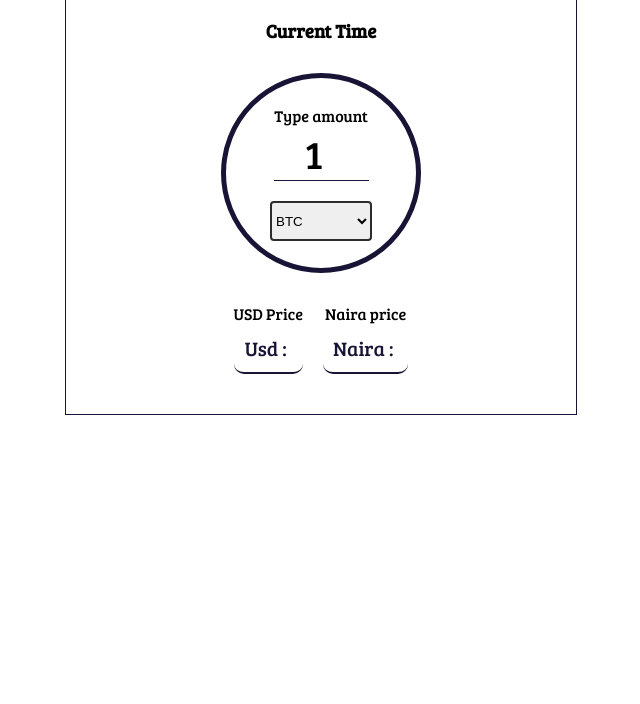
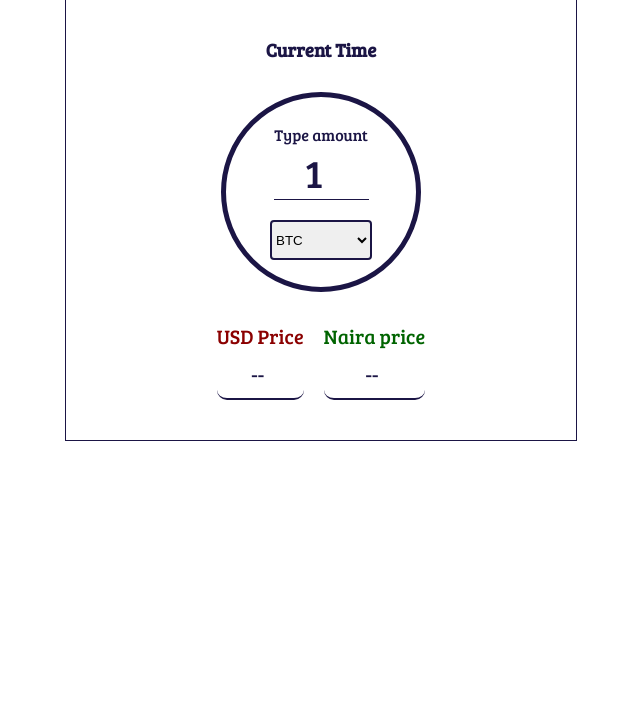
Before and after one commit to kodervine/Pryto-, a plain HTML site: page index.html in a window 1280 px wide. Shown: the part 96-800 px from the top of the page, without its empty margins (319-959 px from the left). Drawn offline with Linux system fonts and the light colour scheme.

Commit message:
added more colors to the programme

```diff
--- a/index.html
+++ b/index.html
@@ -12,9 +12,11 @@
 
   <body>
     <header class="header">
-      <!-- <img src="/images/logo-image.png" alt=""> -->
-      <h1>Pryto</h1>
-      <p>Get the most current cryptocurrency price in naira</p>
+      <div>
+        <img src="/images/logo-image.png" alt="" />
+        <h1>Pryto</h1>
+      </div>
+      <p>See the live cryptocurrency price in naira</p>
     </header>
 
     <main class="main-body">
@@ -37,12 +39,12 @@
       <!-- Price  -->
       <section class="currency-price-container">
         <div>
-          <p>USD Price</p>
-          <p id="usd-id" class="currency-price">Usd :</p>
+          <p class="usd-price">USD Price</p>
+          <p id="usd-id" class="currency-price">--</p>
         </div>
         <div>
-          <p>Naira price</p>
-          <p id="naira-id" class="currency-price">Naira :</p>
+          <p class="naira-price">Naira price</p>
+          <p id="naira-id" class="currency-price">--</p>
         </div>
       </section>
     </main>
--- a/style.css
+++ b/style.css
@@ -7,7 +7,9 @@
 }
 
 :root {
-  --primary-bg-color: rgb(24, 20, 54);
+  --primary-bg-color: rgb(27, 21, 69);
+  --primary-red-color: darkred;
+  --primary-green-color: darkgreen;
 }
 
 body {
@@ -15,12 +17,19 @@ body {
   margin: auto;
   background-color: white;
   border: 1px solid var(--primary-bg-color);
+  color: var(--primary-bg-color);
   font-family: "Bree Serif", serif;
 }
 
 .header {
   display: flex;
   flex-direction: column;
+  justify-content: center;
+  align-items: center;
+}
+
+.header div {
+  display: flex;
   justify-content: center;
   align-items: center;
 }
@@ -54,7 +63,7 @@ body {
 }
 
 #crypto-id {
-  border: 2px solid rgb(44, 44, 44);
+  border: 2px solid var(--primary-bg-color);
   outline: none;
   border-radius: 4px;
   height: 40px;
@@ -67,6 +76,7 @@ body {
   font-size: 40px;
   border: none;
   border-bottom: 1px solid var(--primary-bg-color);
+  color: var(--primary-bg-color);
   cursor: pointer;
   font-weight: 500;
   font-family: "Bree Serif", serif;
@@ -89,6 +99,16 @@ body {
   cursor: copy;
 }
 
+.usd-price {
+  color: var(--primary-red-color);
+  font-size: 20px;
+}
+
+.naira-price {
+  color: var(--primary-green-color);
+  font-size: 20px;
+}
+
 @media (max-width: 798px) {
   body {
     width: 90%;
```
Also changed, not shown: images/logo-image.png.
